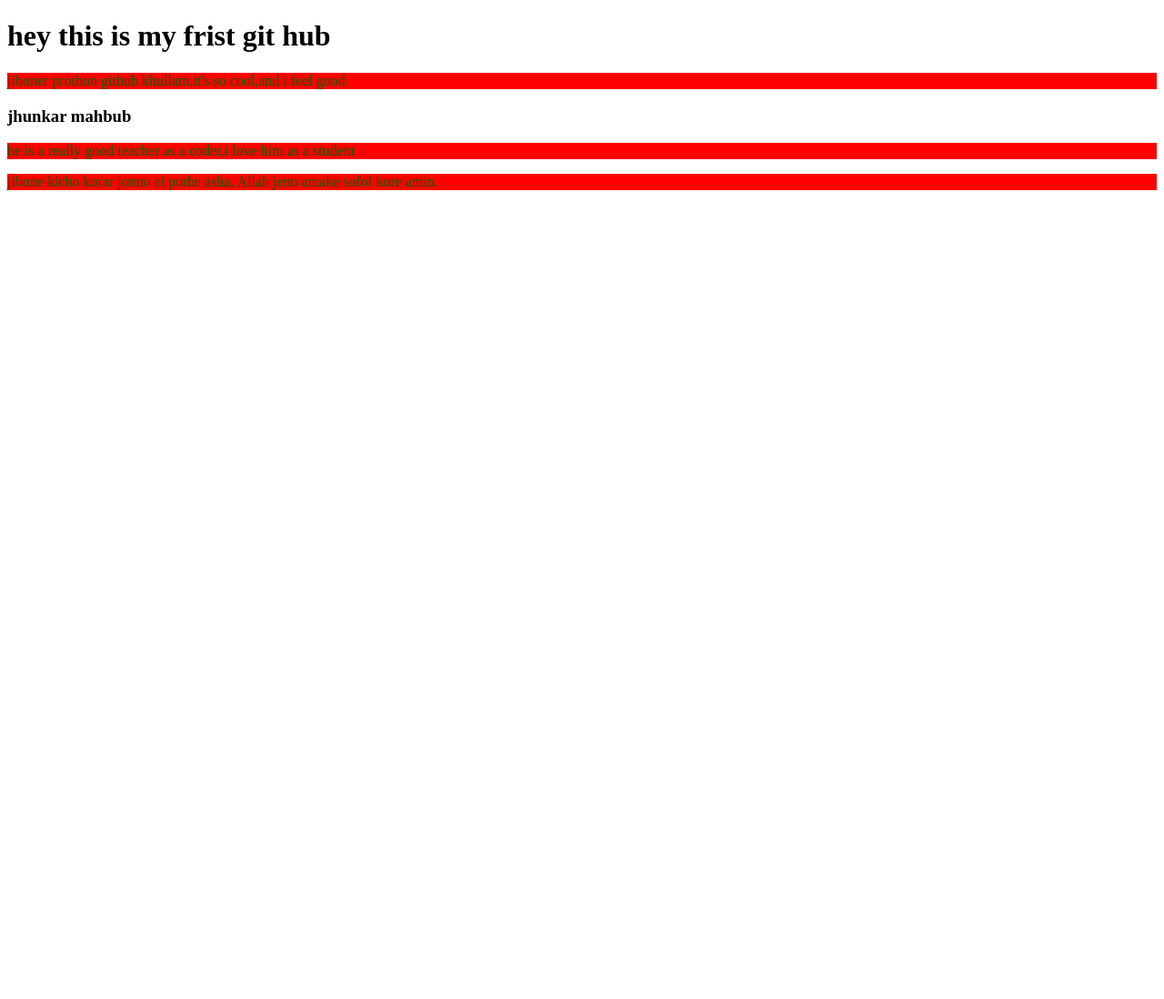
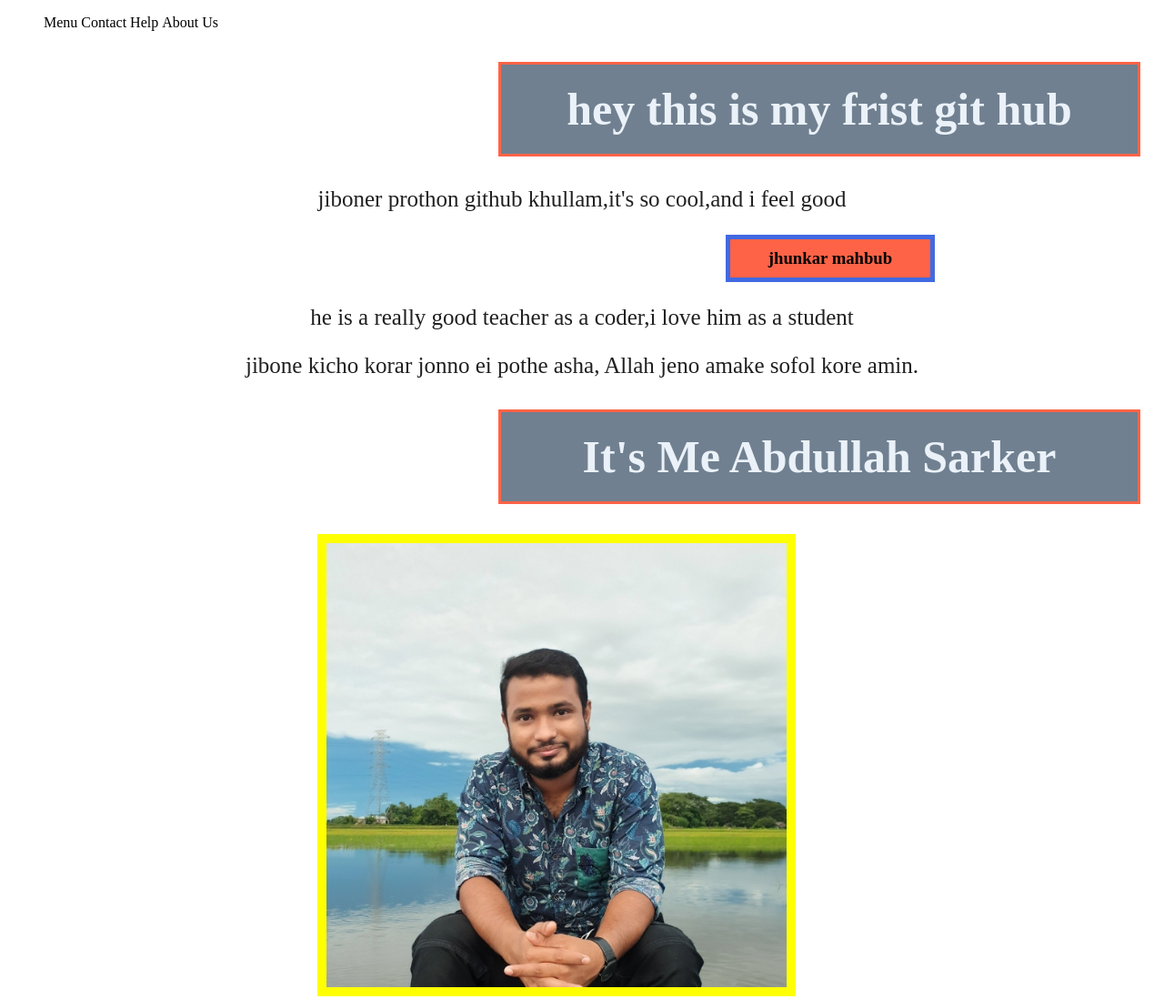
Before and after one commit to abdullhsharker/ab-repo, a plain HTML site: page index.html in a window 1280 px wide. Shown: the whole page at 91% size. Before the commit the page ends 800 px from the top, so only its background shows below. Drawn offline with Linux system fonts and the light colour scheme.

Commit message:
added new thing

```diff
--- a/index.html
+++ b/index.html
@@ -8,10 +8,18 @@
     <link rel="stylesheet" href="style.css">
 </head>
 <body>
+    <ul>
+        <li></a> Menu </li>
+        <li> Contact </li>
+        <li>Help</li>
+        <li>About Us</li>
+    </ul>
     <h1>hey this is my frist git hub</h1>
     <p>jiboner prothon github khullam,it's so cool,and i feel good</p>
     <h3>jhunkar mahbub</h3>
     <p>he is a really good teacher as a coder,i love him as a student</p>
     <p>jibone kicho korar jonno ei pothe asha, Allah jeno amake sofol kore amin.</p>
+    <h1>It's Me Abdullah Sarker</h1>
+    <img src="my-pic.jpg" alt="my photo">
 </body>
 </html>
--- a/style.css
+++ b/style.css
@@ -1,4 +1,33 @@
 p{
-    color: darkgreen;
-    background-color: red;
+    color: rgb(31, 32, 31);
+    text-align: center;
+    font-size: 25px;
+
 }
+img{
+border: 10px solid yellow;
+width: 40%;
+margin-left: 27%;
+}
+li{
+    display: inline;
+}
+h3{
+    text-align: center;
+    background-color: tomato;
+    border: 5px solid royalblue;
+    width: 200px;
+    padding: 10px;
+    margin-left: 790px;
+}
+h1{
+    text-align: center;
+    font-size: 50px;
+    color: rgb(234, 241, 248);
+    background-color: slategrey;
+    padding: 20px 0px;
+    width: 700px;
+    border: 3px solid tomato;
+    margin-left: 540px;
+
+}
```
Also changed, not shown: my-pic.jpg (added).
